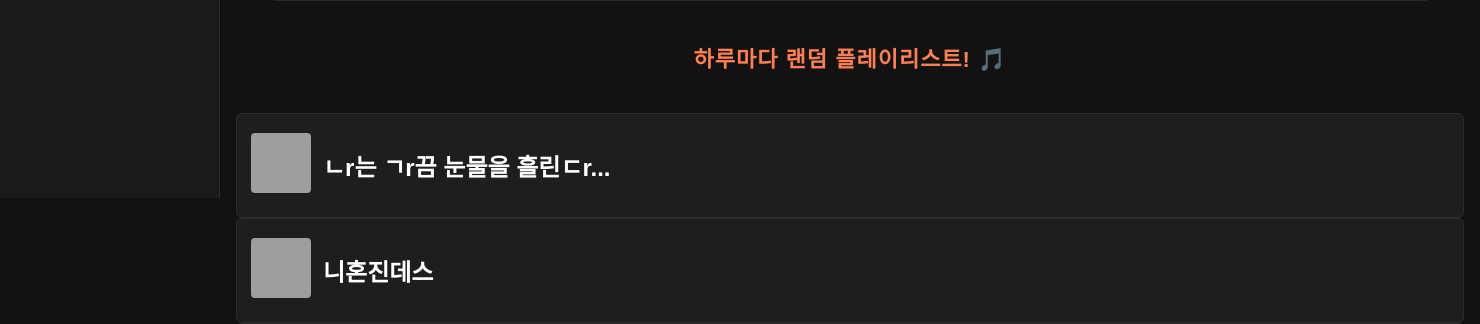
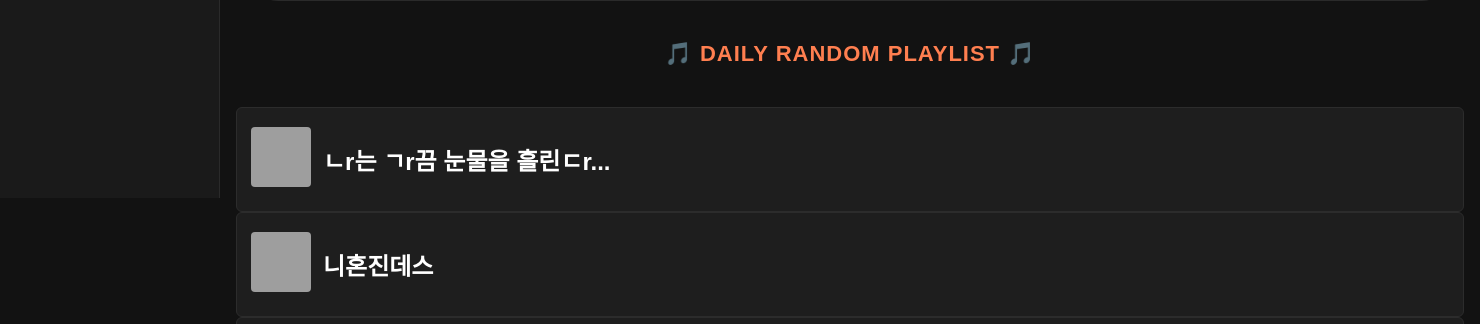
Before and after one commit to JS66KIM/playlist-web, a Flask app: page / in a window 1480 px wide. Shown: the part 602-926 px from the top of the page. Run offline with Flask 3, Linux system fonts and the light colour scheme; data comes from the database, SQL or seed files in the repository; grey boxes are pictures that could not be loaded.

Commit message:
hapsu3
상단 타이틀 변경
랜덤 플리 글 변경

```diff
--- a/templates/index.html
+++ b/templates/index.html
@@ -261,7 +261,7 @@
 
     <!-- MAIN -->
     <div class="page">
-        <h1 class="page__title">PLAYLIST</h1>
+        <h1 class="page__title">PLAYLIST CARTI</h1>
 
         <!-- HERO -->
         <section class="hero">
@@ -270,7 +270,7 @@
 
         <!-- 하루마다 랜덤 플레이리스트 문구 -->
         <div class="hero-message">
-            하루마다 랜덤 플레이리스트! 🎵
+            🎵 DAILY RANDOM PLAYLIST 🎵
         </div>
 
 
```
